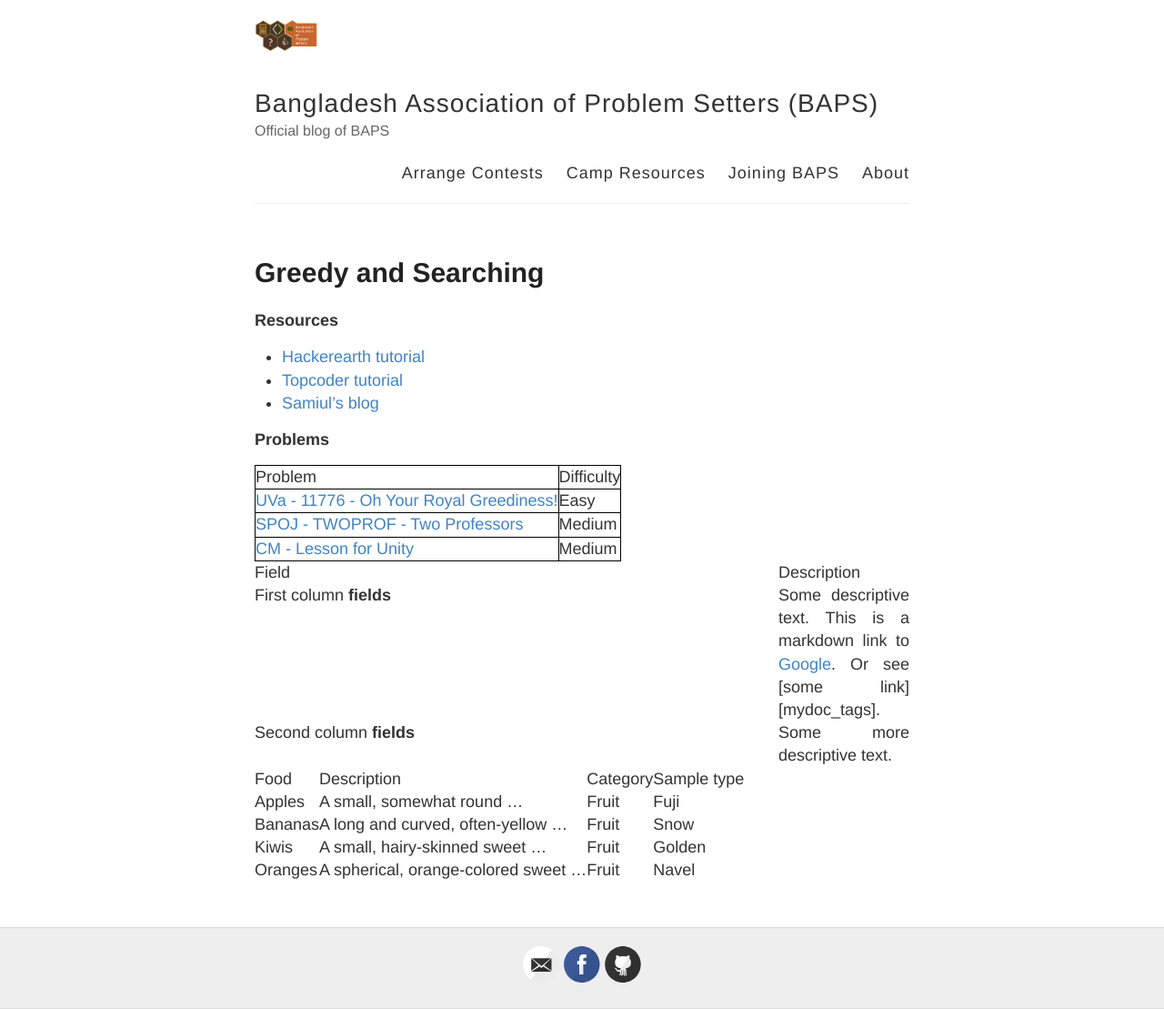
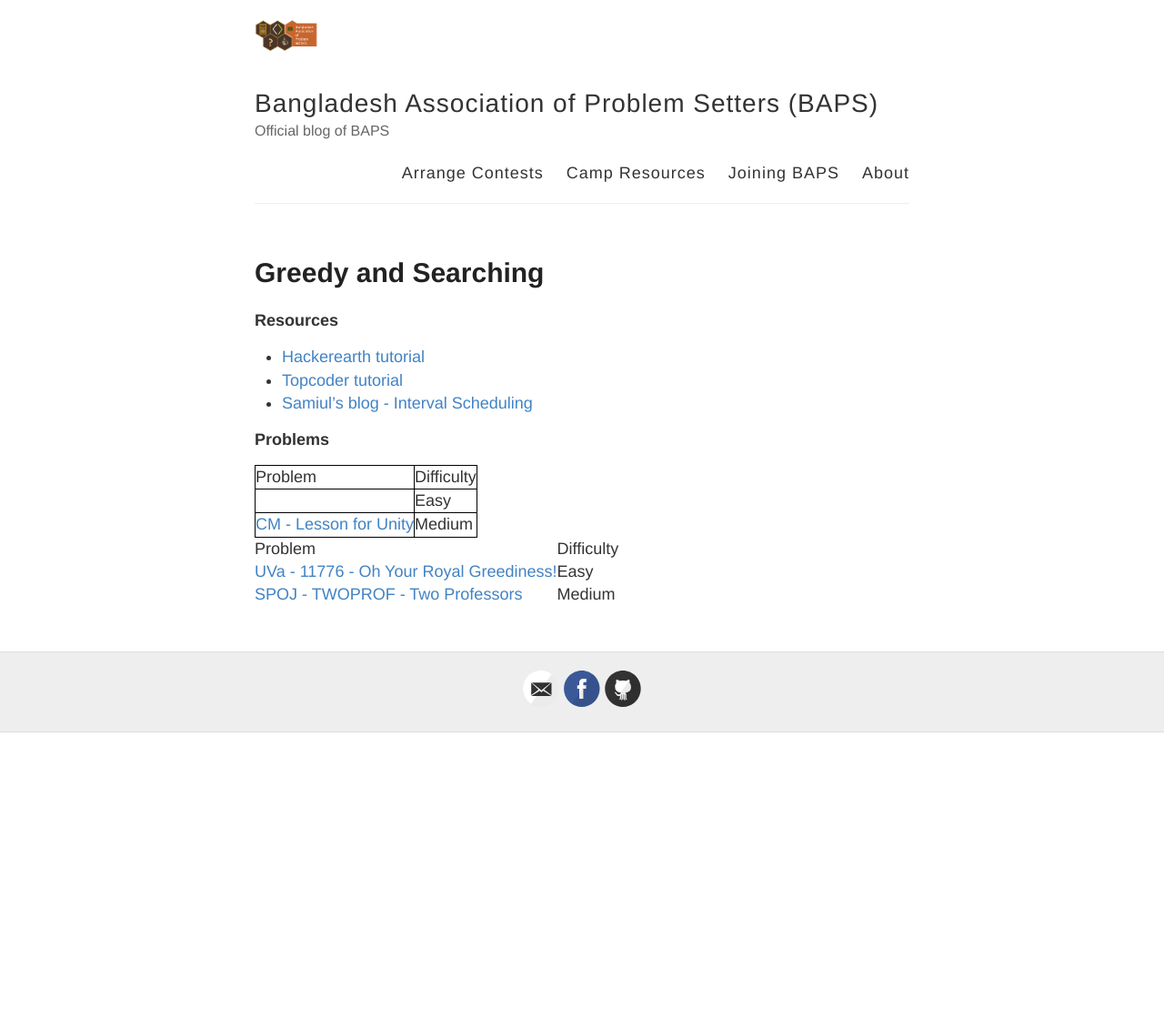
Before and after one commit to baps-bgd/baps-bgd.github.io, a Jekyll site: the page built from _posts/2020-10-5-greedy-and-searching.md, in a window 1280 px wide. Shown: the whole page at 91% size. Built offline with Jekyll 4.4.1, drawn with Linux system fonts in a browser that asks for light colours; after the commit the page ends 900 px from its top, so only the background shows below that.

Commit message:
Update 2020-10-5-greedy-and-searching.md

```diff
--- a/_posts/2020-10-5-greedy-and-searching.md
+++ b/_posts/2020-10-5-greedy-and-searching.md
@@ -3,22 +3,17 @@ layout: post
 title: Greedy and Searching
 published: true
 ---
-<style>
-.tablelines table, .tablelines td, .tablelines th {
-        border: 1px solid black;
-        }
-</style>
+
 **Resources**
 * [Hackerearth tutorial](https://www.hackerearth.com/practice/algorithms/greedy/basics-of-greedy-algorithms/tutorial/)
 * [Topcoder tutorial](https://www.topcoder.com/community/competitive-programming/tutorials/greedy-is-good/)
-* [Samiul's blog](https://forthright48-web.herokuapp.com/cpps/notes/intervalScheduling.md)
+* [Samiul's blog - Interval Scheduling](https://forthright48-web.herokuapp.com/cpps/notes/intervalScheduling.md)
 
 **Problems**
 
 | Problem                                   | Difficulty |
 |-----------------------------------------  |------------|
-| [UVa - 11776 - Oh Your Royal Greediness!](https://onlinejudge.org/external/117/11776.pdf)     | Easy       |
-| [SPOJ - TWOPROF - Two Professors](https://www.spoj.com/problems/TWOPROF/)           | Medium     |
+|      | Easy       |
 | [CM - Lesson for Unity](https://algo.codemarshal.org/contests/subiupc-2015/problems/B)                    | Medium     |
 {: .tablelines}
 
@@ -29,30 +24,18 @@ published: true
 </colgroup>
 <thead>
 <tr class="header">
-<th>Field</th>
-<th>Description</th>
+<th>Problem</th>
+<th>Difficulty</th>
 </tr>
 </thead>
 <tbody>
 <tr>
-<td markdown="span">First column **fields**</td>
-<td markdown="span">Some descriptive text. This is a markdown link to [Google](http://google.com). Or see [some link][mydoc_tags].</td>
+<td markdown="span">[UVa - 11776 - Oh Your Royal Greediness!](https://onlinejudge.org/external/117/11776.pdf)</td>
+<td markdown="span">Easy</td>
 </tr>
 <tr>
-<td markdown="span">Second column **fields**</td>
-<td markdown="span">Some more descriptive text.
-</td>
+<td markdown="span">[SPOJ - TWOPROF - Two Professors](https://www.spoj.com/problems/TWOPROF/)</td>
+<td markdown="span">Medium</td>
 </tr>
 </tbody>
 </table>
-
-<div class="datatable-begin"></div>
-
-Food    | Description                           | Category | Sample type
-------- | ------------------------------------- | -------- | -----------
-Apples  | A small, somewhat round ...           | Fruit    | Fuji
-Bananas | A long and curved, often-yellow ...   | Fruit    | Snow
-Kiwis   | A small, hairy-skinned sweet ...      | Fruit    | Golden
-Oranges | A spherical, orange-colored sweet ... | Fruit    | Navel
-
-<div class="datatable-end"></div>
```
